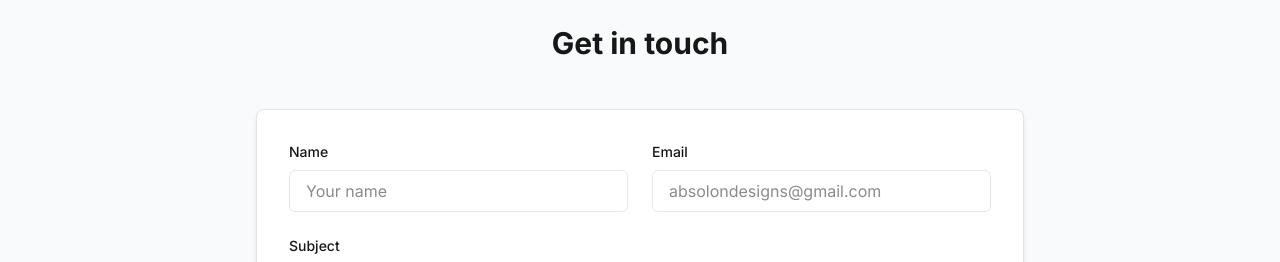
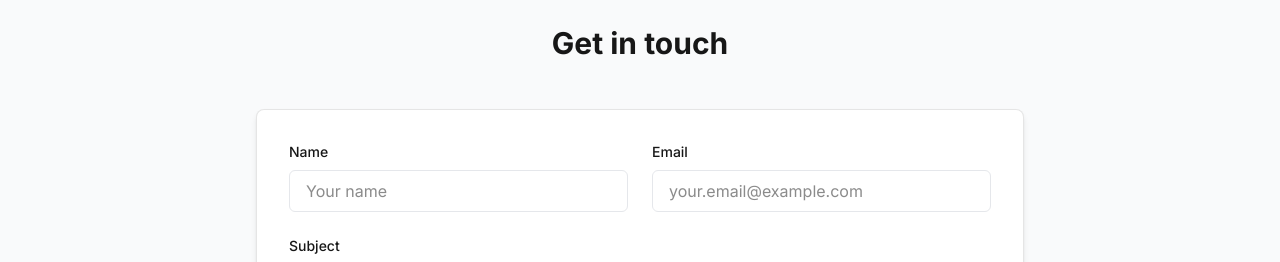
Before and after one commit to thurnix01/absolondesigns, a Next.js app: page / in a window 1280 px wide. Shown: the part 1887-2149 px from the top of the page. Built offline with nearby package versions, Linux system fonts and the light colour scheme.

Commit message:
Update page.tsx

```diff
--- a/src/app/page.tsx
+++ b/src/app/page.tsx
@@ -226,7 +226,7 @@ export default function Home() {
                         type="email"
                         id="email"
                         className="w-full px-4 py-2 border border-[var(--input-border)] rounded-md focus:outline-none focus:ring-2 focus:ring-[var(--primary)] bg-[var(--input-bg)] transition-all duration-300 ease-in-out"
-                        placeholder="absolondesigns@gmail.com"
+                        placeholder="your.email@example.com"
                       />
                     </div>
                   </div>
```
